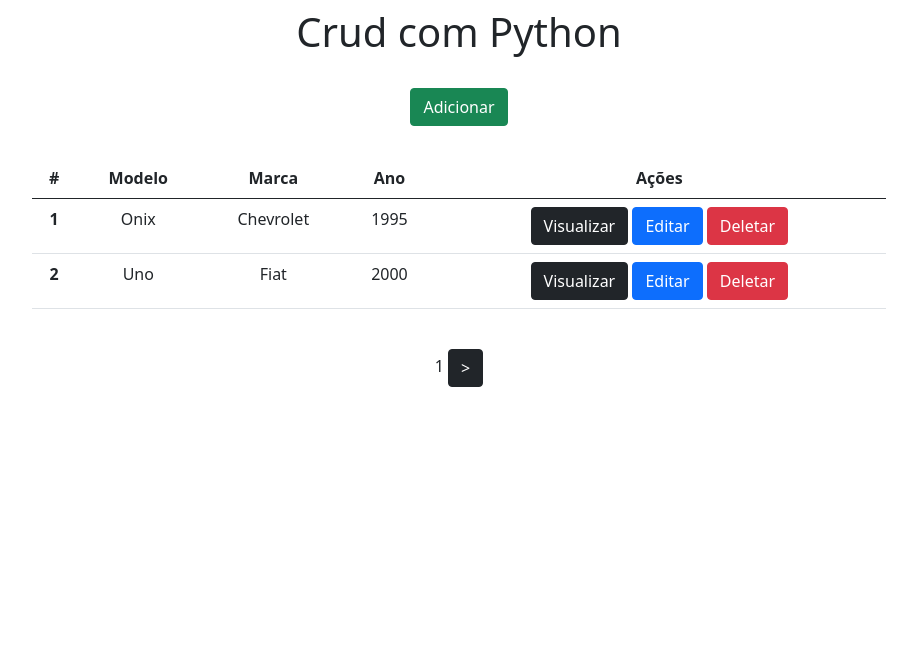
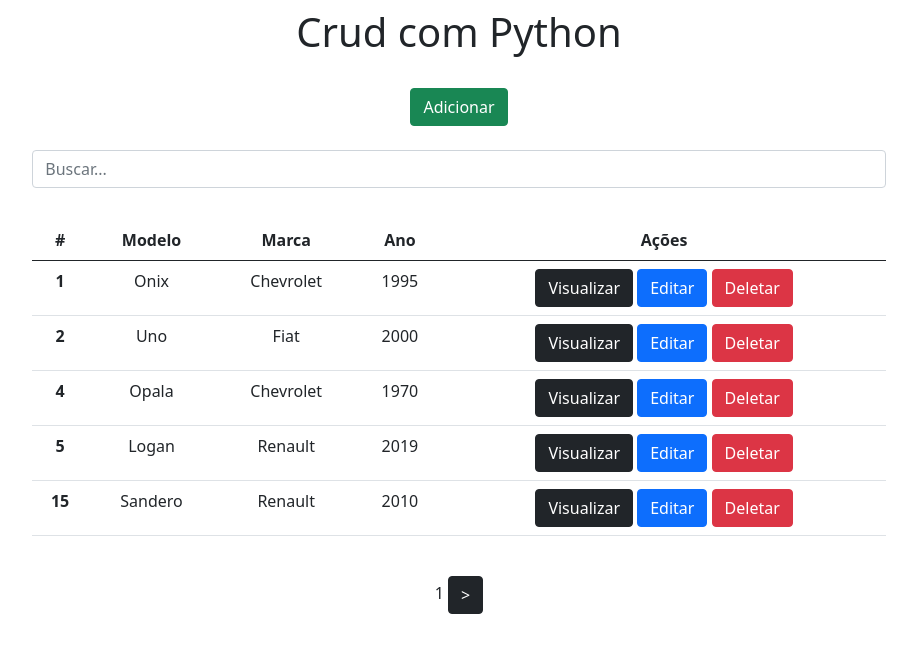
Before and after one commit to miradouro/crud, a Django app: page / in a window 1280 px wide. Shown: the top 653 px of the page, without its empty margins (181-1098 px from the left). Run offline with Django 3.2, Linux system fonts and the light colour scheme; data comes from the database, SQL or seed files in the repository; both versions use the stored data as it was after the commit.

Commit message:
atualização 19 03 2021 - adicionando campo buscar

```diff
--- a/app/templates/index.html
+++ b/app/templates/index.html
@@ -9,11 +9,14 @@
     <div class="col-8 m-auto pt-2 pb-2 text-center">
         <h1>Crud com Python</h1>
     </div>
-
     <div class="col-8 m-auto pt-3 pb-2 text-center">
         <a href="/form" class="btn btn-success">Adicionar</a>
     </div>
-
+    <div class="col-8 m-auto pt-3 pb-2 text-center">
+        <form method="get">
+            <input type="text" id="search" name="search" class="form-control" placeholder="Buscar...">
+        </form>
+    </div>
     <div class="col-8 m-auto pt-4 pb-2 text-center">
         <table class="table">
           <thead class="thead-dark">
@@ -42,7 +45,6 @@
           </tbody>
         </table>
     </div>
-
     <div class="col-8 m-auto pt-3 pb-2 text-center">
         {% if db.has_previous %}
             <a href="?page={{db.previous_page_number}}" class="btn btn-dark text-center"> < </a>
@@ -53,11 +55,7 @@
         {% if db.has_next %}
             <a href="?page={{db.next_page_number}}" class="btn btn-dark text-center"> > </a>
         {% endif %}
-
-
     </div>
-
-
     {% load static %}
     <script src="{% static 'javascript.js' %}"></script>
 </body>
--- a/app/views.py
+++ b/app/views.py
@@ -7,9 +7,15 @@ from django.core.paginator import Paginator
 # Create your views here.
 def home(request):
     data = {}
+    search = request.GET.get('search')
+    if search:
+        data['db'] = Carros.objects.filter(modelo__icontains=search)
+    else:
+        data['db'] = Carros.objects.all()
     #data['db'] = Carros.objects.all()
-    all = Carros.objects.all()
-    paginator = Paginator(all, 2)
+    #all = Carros.objects.all()
+    all = data['db']
+    paginator = Paginator(all, 5)
     pages = request.GET.get('page')
     data['db'] = paginator.get_page(pages)
     return render(request, 'index.html', data)
```
Also changed, not shown: db.sqlite3.
